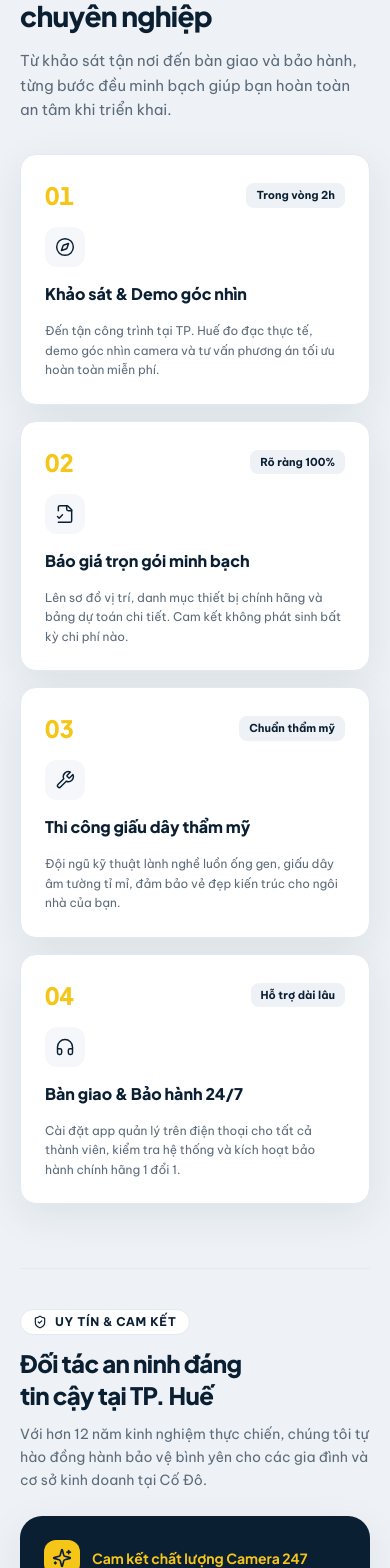
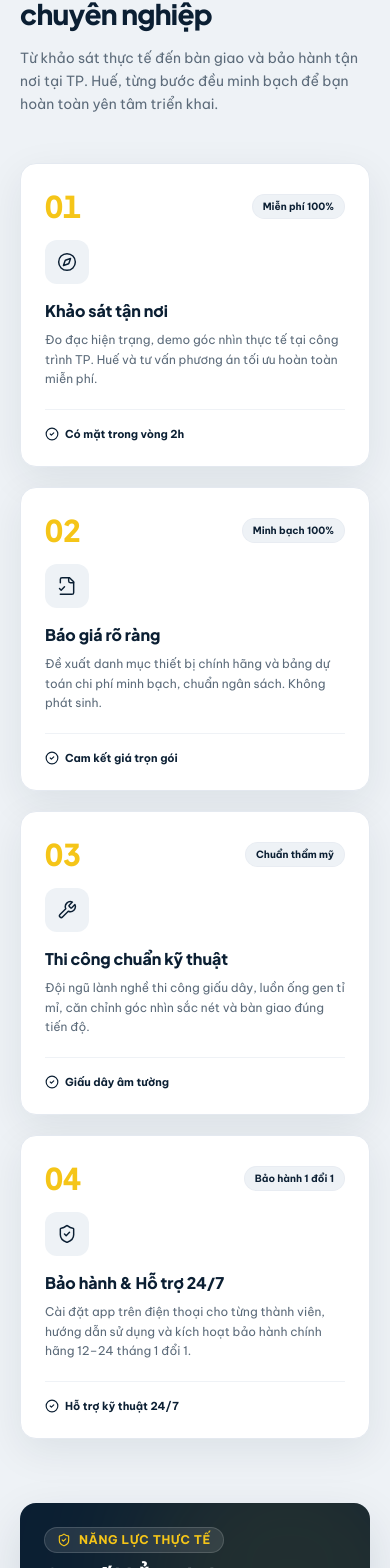
Before and after one commit to tulap206/camera247hue, a Next.js app: page / in a window 390 px wide. Shown: the part 4862-6430 px from the top of the page. Built offline with nearby package versions, Linux system fonts and the light colour scheme; no server answers; the database is empty.

Commit message:
feat(ui): redesign ProcessSection with sleek 4-step workflow and integrated stats proof

```diff
--- a/app/page.tsx
+++ b/app/page.tsx
@@ -4,7 +4,6 @@ import PartnersSection from '@/components/PartnersSection'
 import ServicesSection from '@/components/ServicesSection'
 import ProcessSection from '@/components/ProcessSection'
 import ProjectsPreview from '@/components/ProjectsPreview'
-import StatsSection from '@/components/StatsSection'
 import ContactSection from '@/components/ContactSection'
 import Footer from '@/components/Footer'
 import FloatingContact from '@/components/FloatingContact'
@@ -33,7 +32,6 @@ export default async function HomePage() {
       <PartnersSection />
       <ServicesSection />
       <ProcessSection />
-      <StatsSection />
       <ProjectsPreview posts={featuredPosts} />
       <ContactSection />
       <Footer />
--- a/components/ProcessSection.tsx
+++ b/components/ProcessSection.tsx
@@ -1,193 +1,282 @@
 'use client'
 
+import { useEffect, useRef, useState } from 'react'
 import {
-  Award,
-  Clock,
-  Headphones,
-  ThumbsUp,
-  ShieldCheck,
-  CheckCircle2,
   Compass,
   FileCheck2,
   Wrench,
+  ShieldCheck,
+  CheckCircle2,
   Sparkles,
+  ArrowRight,
+  Phone,
+  Clock,
+  Award,
+  Users,
 } from 'lucide-react'
 import Reveal from '@/components/Reveal'
 
 const steps = [
   {
     num: '01',
-    title: 'Khảo sát & Demo góc nhìn',
-    desc: 'Đến tận công trình tại TP. Huế đo đạc thực tế, demo góc nhìn camera và tư vấn phương án tối ưu hoàn toàn miễn phí.',
+    title: 'Khảo sát tận nơi',
+    desc: 'Đo đạc hiện trạng, demo góc nhìn thực tế tại công trình TP. Huế và tư vấn phương án tối ưu hoàn toàn miễn phí.',
     icon: Compass,
-    badge: 'Trong vòng 2h',
+    badge: 'Miễn phí 100%',
+    highlight: 'Có mặt trong vòng 2h',
   },
   {
     num: '02',
-    title: 'Báo giá trọn gói minh bạch',
-    desc: 'Lên sơ đồ vị trí, danh mục thiết bị chính hãng và bảng dự toán chi tiết. Cam kết không phát sinh bất kỳ chi phí nào.',
+    title: 'Báo giá rõ ràng',
+    desc: 'Đề xuất danh mục thiết bị chính hãng và bảng dự toán chi phí minh bạch, chuẩn ngân sách. Không phát sinh.',
     icon: FileCheck2,
-    badge: 'Rõ ràng 100%',
+    badge: 'Minh bạch 100%',
+    highlight: 'Cam kết giá trọn gói',
   },
   {
     num: '03',
-    title: 'Thi công giấu dây thẩm mỹ',
-    desc: 'Đội ngũ kỹ thuật lành nghề luồn ống gen, giấu dây âm tường tỉ mỉ, đảm bảo vẻ đẹp kiến trúc cho ngôi nhà của bạn.',
+    title: 'Thi công chuẩn kỹ thuật',
+    desc: 'Đội ngũ lành nghề thi công giấu dây, luồn ống gen tỉ mỉ, căn chỉnh góc nhìn sắc nét và bàn giao đúng tiến độ.',
     icon: Wrench,
     badge: 'Chuẩn thẩm mỹ',
+    highlight: 'Giấu dây âm tường',
   },
   {
     num: '04',
-    title: 'Bàn giao & Bảo hành 24/7',
-    desc: 'Cài đặt app quản lý trên điện thoại cho tất cả thành viên, kiểm tra hệ thống và kích hoạt bảo hành chính hãng 1 đổi 1.',
-    icon: Headphones,
-    badge: 'Hỗ trợ dài lâu',
+    title: 'Bảo hành & Hỗ trợ 24/7',
+    desc: 'Cài đặt app trên điện thoại cho từng thành viên, hướng dẫn sử dụng và kích hoạt bảo hành chính hãng 12–24 tháng 1 đổi 1.',
+    icon: ShieldCheck,
+    badge: 'Bảo hành 1 đổi 1',
+    highlight: 'Hỗ trợ kỹ thuật 24/7',
   },
 ]
 
-const reasons = [
+const stats = [
   {
+    value: 1200,
+    suffix: '+',
+    label: 'Công trình hoàn thành',
+    sub: 'Nhà phố, biệt thự, nhà hàng, khách sạn',
     icon: Award,
-    title: 'Thiết bị chính hãng 100%',
-    desc: 'Phân phối chính hãng Hikvision, Dahua, Ezviz, Kaadas, UniFi với đầy đủ CO/CQ và tem bảo hành nhà sản xuất.',
   },
   {
+    value: 12,
+    suffix: '+',
+    label: 'Năm kinh nghiệm',
+    sub: 'Thực chiến thi công an ninh tại Huế',
     icon: Clock,
-    title: 'Hỗ trợ nhanh < 2 giờ',
-    desc: 'Đội ngũ kỹ thuật túc trực tại TP. Huế, sẵn sàng có mặt xử lý sự cố an ninh và mạng nhanh chóng.',
   },
   {
-    icon: Headphones,
-    title: 'Tư vấn đúng nhu cầu',
-    desc: 'Khảo sát thực tế, đề xuất giải pháp tối ưu theo ngân sách, tuyệt đối không vẽ vời hay nâng khống cấu hình.',
+    value: 24,
+    suffix: '/7',
+    label: 'Hỗ trợ kỹ thuật',
+    sub: 'Xử lý sự cố tận nơi trong ngày',
+    icon: Wrench,
   },
   {
-    icon: ThumbsUp,
-    title: 'Thi công chuẩn thẩm mỹ',
-    desc: 'Quy chuẩn đi dây cẩn thận, thiết bị căn chỉnh ngay ngắn, thẩm mỹ cao cho biệt thự, văn phòng và nhà hàng.',
+    value: 98,
+    suffix: '%',
+    label: 'Khách hàng hài lòng',
+    sub: 'Đánh giá cao chất lượng thi công',
+    icon: Users,
   },
 ]
 
+function useCountUp(target: number, duration = 1800, started: boolean) {
+  const [count, setCount] = useState(0)
+
+  useEffect(() => {
+    if (!started) return
+    let startTime: number
+    const step = (timestamp: number) => {
+      if (!startTime) startTime = timestamp
+      const progress = Math.min((timestamp - startTime) / duration, 1)
+      setCount(Math.floor(progress * target))
+      if (progress < 1) requestAnimationFrame(step)
+    }
+    requestAnimationFrame(step)
+  }, [started, target, duration])
+
+  return count
+}
+
+function StatCounterItem({
+  value,
+  suffix,
+  label,
+  sub,
+  icon: Icon,
+  started,
+}: (typeof stats)[0] & { started: boolean }) {
+  const count = useCountUp(value, 1600, started)
+  return (
+    <div className="relative p-5 sm:p-6 rounded-2xl bg-white border border-brand-border/80 shadow-soft hover:border-brand-yellow/80 hover:shadow-lift transition-all duration-300 group">
+      <div className="flex items-center justify-between mb-3">
+        <div className="w-10 h-10 rounded-xl bg-brand-soft group-hover:bg-brand-yellow/20 flex items-center justify-center transition-colors">
+          <Icon className="w-5 h-5 text-brand-navy group-hover:text-brand-yellow-dark" />
+        </div>
+        <span className="w-2 h-2 rounded-full bg-brand-yellow" />
+      </div>
+
+      <div className="font-heading text-3xl sm:text-4xl lg:text-5xl font-extrabold text-brand-navy tracking-tight font-tabular mb-1">
+        {count}
+        <span className="text-brand-yellow-dark">{suffix}</span>
+      </div>
+      <div className="font-heading font-bold text-sm sm:text-base text-brand-navy mb-1">
+        {label}
+      </div>
+      <p className="text-[11px] sm:text-xs text-brand-muted leading-relaxed">
+        {sub}
+      </p>
+    </div>
+  )
+}
+
 export default function ProcessSection() {
+  const [statsStarted, setStatsStarted] = useState(false)
+  const statsRef = useRef<HTMLDivElement>(null)
+
+  useEffect(() => {
+    const observer = new IntersectionObserver(
+      ([entry]) => {
+        if (entry.isIntersecting) setStatsStarted(true)
+      },
+      { threshold: 0.25 }
+    )
+    if (statsRef.current) observer.observe(statsRef.current)
+    return () => observer.disconnect()
+  }, [])
+
   return (
-    <section id="quy-trinh" className="section-y bg-brand-soft border-y border-brand-border/60">
-      <div className="container-page space-y-16 sm:space-y-20">
+    <section id="quy-trinh" className="section-y bg-brand-soft border-y border-brand-border/60 relative overflow-hidden">
+      <div className="container-page space-y-12 sm:space-y-16">
 
-        {/* Phần 1: Quy trình 4 bước làm việc */}
-        <div>
-          <Reveal className="max-w-2xl mb-8 sm:mb-12">
+        {/* Header */}
+        <div className="flex flex-col md:flex-row md:items-end justify-between gap-6">
+          <Reveal className="max-w-2xl">
             <div className="inline-flex items-center gap-2 px-3 py-1 rounded-full bg-brand-yellow/15 border border-brand-yellow/30 text-brand-navy text-xs font-bold uppercase tracking-wider mb-3">
-              <span className="w-1.5 h-1.5 rounded-full bg-brand-navy" />
+              <Sparkles className="w-3.5 h-3.5 text-brand-yellow-dark" />
               Quy trình chuẩn mực
             </div>
             <h2 className="font-heading text-[1.75rem] sm:text-4xl font-extrabold tracking-tight text-brand-navy mb-3">
               Quy trình làm việc chuyên nghiệp
             </h2>
-            <p className="text-brand-muted leading-relaxed text-[15px] sm:text-base">
-              Từ khảo sát tận nơi đến bàn giao và bảo hành, từng bước đều minh bạch giúp bạn hoàn toàn an tâm khi triển khai.
+            <p className="text-brand-muted leading-relaxed text-sm sm:text-base">
+              Từ khảo sát thực tế đến bàn giao và bảo hành tận nơi tại TP. Huế, từng bước đều minh bạch để bạn hoàn toàn yên tâm triển khai.
             </p>
           </Reveal>
 
-          <div className="grid grid-cols-1 sm:grid-cols-2 lg:grid-cols-4 gap-4 sm:gap-6">
+          <Reveal delay={0.1} className="hidden md:flex items-center gap-3 shrink-0 pb-1">
+            <div className="text-right">
+              <div className="text-xs font-bold text-brand-navy">Tư vấn kỹ thuật 24/7</div>
+              <div className="text-xs text-brand-muted">Khảo sát miễn phí tại Huế</div>
+            </div>
+            <a
+              href="tel:0796785151"
+              className="inline-flex items-center gap-2 px-4 py-2.5 rounded-xl bg-white border border-brand-border hover:border-brand-yellow text-brand-navy font-bold text-xs sm:text-sm shadow-sm transition-colors"
+            >
+              <Phone className="w-4 h-4 text-brand-yellow-dark" />
+              <span>0796 785 151</span>
+            </a>
+          </Reveal>
+        </div>
+
+        {/* 4-Step Cards Grid with Connecting Visual Flow */}
+        <div className="relative">
+          {/* Subtle Desktop Connector Line */}
+          <div className="hidden lg:block absolute top-1/2 left-8 right-8 h-0.5 bg-gradient-to-r from-brand-border/40 via-brand-yellow/50 to-brand-border/40 -translate-y-6 pointer-events-none z-0" />
+
+          <div className="grid grid-cols-1 sm:grid-cols-2 lg:grid-cols-4 gap-5 sm:gap-6 relative z-10">
             {steps.map((step, i) => (
               <Reveal key={step.num} delay={i * 0.05}>
-                <div className="h-full bg-white rounded-2xl sm:rounded-[22px] p-6 border border-brand-border shadow-soft flex flex-col justify-between group hover:border-brand-yellow/60 transition-all duration-300">
-                  <div className="space-y-4">
-                    <div className="flex items-center justify-between">
-                      <span className="font-heading font-black text-2xl sm:text-3xl text-brand-yellow font-tabular">
+                <div className="h-full bg-white rounded-2xl sm:rounded-[22px] p-6 border border-brand-border shadow-soft hover:border-brand-yellow hover:shadow-lift transition-all duration-300 flex flex-col justify-between group relative">
+
+                  <div>
+                    {/* Top Step Header */}
+                    <div className="flex items-center justify-between mb-4">
+                      <span className="font-heading font-black text-3xl sm:text-4xl text-brand-yellow group-hover:scale-110 transition-transform font-tabular">
                         {step.num}
                       </span>
-                      <span className="text-[11px] font-bold text-brand-navy bg-brand-soft px-2.5 py-1 rounded-lg">
+                      <span className="text-[10px] sm:text-[11px] font-bold text-brand-navy bg-brand-soft group-hover:bg-brand-yellow/20 px-2.5 py-1 rounded-full border border-brand-border/60 transition-colors">
                         {step.badge}
                       </span>
                     </div>
 
-                    <div className="w-10 h-10 rounded-xl bg-brand-bg flex items-center justify-center text-brand-navy group-hover:bg-brand-yellow group-hover:text-brand-navy transition-colors">
+                    {/* Step Icon */}
+                    <div className="w-11 h-11 rounded-xl bg-brand-soft group-hover:bg-brand-navy group-hover:text-white flex items-center justify-center text-brand-navy mb-4 transition-colors">
                       <step.icon className="w-5 h-5" strokeWidth={1.75} />
                     </div>
 
-                    <h3 className="font-heading font-extrabold text-base sm:text-lg text-brand-navy leading-snug">
+                    {/* Title & Description */}
+                    <h3 className="font-heading font-extrabold text-base sm:text-lg text-brand-navy mb-2 leading-snug">
                       {step.title}
                     </h3>
                     <p className="text-xs sm:text-sm text-brand-muted leading-relaxed">
                       {step.desc}
                     </p>
                   </div>
+
+                  {/* Step Footer Highlight */}
+                  <div className="pt-4 mt-5 border-t border-brand-border/60 flex items-center gap-1.5 text-[11px] font-bold text-brand-navy">
+                    <CheckCircle2 className="w-3.5 h-3.5 text-brand-yellow-dark shrink-0" />
+                    <span>{step.highlight}</span>
+                  </div>
+
                 </div>
               </Reveal>
             ))}
           </div>
         </div>
 
-        {/* Phần 2: Đối tác an ninh tin cậy tại Huế (Why Us & Commitments) */}
-        <div className="pt-10 border-t border-brand-border/80">
-          <div className="grid lg:grid-cols-12 gap-8 lg:gap-14 items-start">
+        {/* Integrated Stats & Credibility Section */}
+        <div ref={statsRef} className="pt-4 sm:pt-6">
+          <Reveal>
+            <div className="rounded-2xl sm:rounded-[24px] bg-brand-navy text-white p-6 sm:p-8 lg:p-10 shadow-lift relative overflow-hidden">
+              {/* Background Ambient Glow */}
+              <div className="absolute -right-20 -top-20 w-80 h-80 bg-brand-yellow/10 rounded-full blur-3xl pointer-events-none" />
+              <div className="absolute -left-20 -bottom-20 w-80 h-80 bg-blue-500/10 rounded-full blur-3xl pointer-events-none" />
 
-            {/* Cột trái: Thông điệp đối tác & Cam kết vàng (5 cols) */}
-            <Reveal className="lg:col-span-5 space-y-6">
+              <div className="relative z-10 space-y-8">
+                {/* Stats Top Banner Header */}
+                <div className="flex flex-col sm:flex-row sm:items-center justify-between gap-4 border-b border-white/10 pb-6">
                   <div>
-                <div className="inline-flex items-center gap-2 px-3 py-1 rounded-full bg-white border border-brand-border text-brand-navy text-xs font-bold uppercase tracking-wider mb-3">
-                  <ShieldCheck className="w-3.5 h-3.5 text-brand-yellow-dark" />
-                  Uy tín & Cam kết
+                    <div className="inline-flex items-center gap-2 px-3 py-1 rounded-full bg-white/10 border border-white/15 text-brand-yellow text-xs font-bold uppercase tracking-wider mb-2">
+                      <ShieldCheck className="w-3.5 h-3.5" />
+                      Năng lực thực tế
                     </div>
-                <h3 className="font-heading text-2xl sm:text-3xl font-extrabold tracking-tight text-brand-navy mb-3">
-                  Đối tác an ninh đáng tin cậy tại TP. Huế
+                    <h3 className="font-heading text-xl sm:text-2xl lg:text-3xl font-extrabold text-white">
+                      Con số khẳng định uy tín tại TP. Huế
                     </h3>
-                <p className="text-brand-muted leading-relaxed text-sm sm:text-base">
-                  Với hơn 12 năm kinh nghiệm thực chiến, chúng tôi tự hào đồng hành bảo vệ bình yên cho các gia đình và cơ sở kinh doanh tại Cố Đô.
+                  </div>
+                  <p className="text-xs sm:text-sm text-white/70 max-w-md">
+                    Hơn một thập kỷ đồng hành cùng hàng ngàn khách hàng cá nhân và doanh nghiệp tại Cố Đô.
                   </p>
                 </div>
 
-              {/* Cam kết vàng Card */}
-              <div className="rounded-[22px] bg-brand-navy text-white p-6 sm:p-7 shadow-soft space-y-4">
-                <div className="flex items-center gap-3">
-                  <div className="w-9 h-9 rounded-xl bg-brand-yellow text-brand-navy flex items-center justify-center font-bold">
-                    <Sparkles className="w-5 h-5" />
-                  </div>
-                  <div className="font-heading font-bold text-sm sm:text-base text-brand-yellow">
-                    Cam kết chất lượng Camera 247
-                  </div>
+                {/* 4 Stat Boxes (Clean White on Navy Background) */}
+                <div className="grid grid-cols-1 sm:grid-cols-2 lg:grid-cols-4 gap-4 sm:gap-5">
+                  {stats.map((s) => (
+                    <StatCounterItem key={s.label} {...s} started={statsStarted} />
+                  ))}
                 </div>
 
-                <div className="space-y-3 text-xs sm:text-sm text-white/80 border-t border-white/10 pt-4">
-                  <div className="flex items-center gap-2.5">
+                {/* Bottom Callout Strip */}
+                <div className="flex flex-col sm:flex-row items-center justify-between gap-4 pt-4 border-t border-white/10 text-xs sm:text-sm">
+                  <div className="flex items-center gap-2 text-white/80 text-center sm:text-left">
                     <CheckCircle2 className="w-4 h-4 text-brand-yellow shrink-0" />
-                    <span>Khảo sát & tư vấn góc nhìn tận nơi 100% miễn phí</span>
+                    <span>Cam kết thiết bị chính hãng 100% – Hỗ trợ kỹ thuật tận nơi trong vòng 2 giờ.</span>
                   </div>
-                  <div className="flex items-center gap-2.5">
-                    <CheckCircle2 className="w-4 h-4 text-brand-yellow shrink-0" />
-                    <span>Bảo hành chính hãng 12 – 24 tháng 1 đổi 1</span>
-                  </div>
-                  <div className="flex items-center gap-2.5">
-                    <CheckCircle2 className="w-4 h-4 text-brand-yellow shrink-0" />
-                    <span>Kỹ thuật viên túc trực hỗ trợ trong vòng 2 giờ</span>
+                  <a
+                    href="#lien-he"
+                    className="btn-accent inline-flex items-center gap-2 !py-2 !px-4 !text-xs shrink-0"
+                  >
+                    <span>Yêu cầu khảo sát ngay</span>
+                    <ArrowRight className="w-3.5 h-3.5" />
+                  </a>
                 </div>
               </div>
             </div>
           </Reveal>
-
-            {/* Cột phải: 4 Thẻ lý do bảo chứng (7 cols) */}
-            <div className="lg:col-span-7 grid grid-cols-1 sm:grid-cols-2 gap-4">
-              {reasons.map((r, i) => (
-                <Reveal key={r.title} delay={0.06 + i * 0.05}>
-                  <div className="h-full rounded-[20px] border border-brand-border bg-white p-5 sm:p-6 shadow-soft flex flex-col justify-between hover:border-brand-navy/30 transition-all">
-                    <div className="space-y-3">
-                      <div className="w-10 h-10 rounded-xl bg-brand-bg border border-brand-border flex items-center justify-center text-brand-navy">
-                        <r.icon className="w-5 h-5 text-brand-navy" strokeWidth={1.75} />
-                      </div>
-                      <h4 className="font-heading font-extrabold text-base text-brand-navy">
-                        {r.title}
-                      </h4>
-                      <p className="text-xs sm:text-sm text-brand-muted leading-relaxed">
-                        {r.desc}
-                      </p>
-                    </div>
-                  </div>
-                </Reveal>
-              ))}
-            </div>
-
-          </div>
         </div>
 
       </div>
```
Lines whose indentation alone changed are shown as unchanged.
